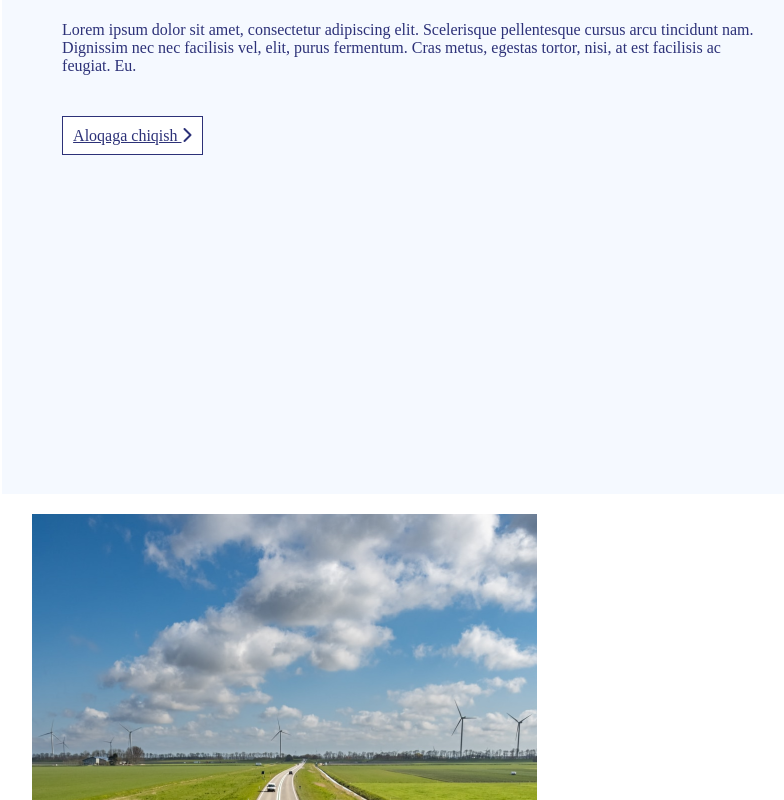
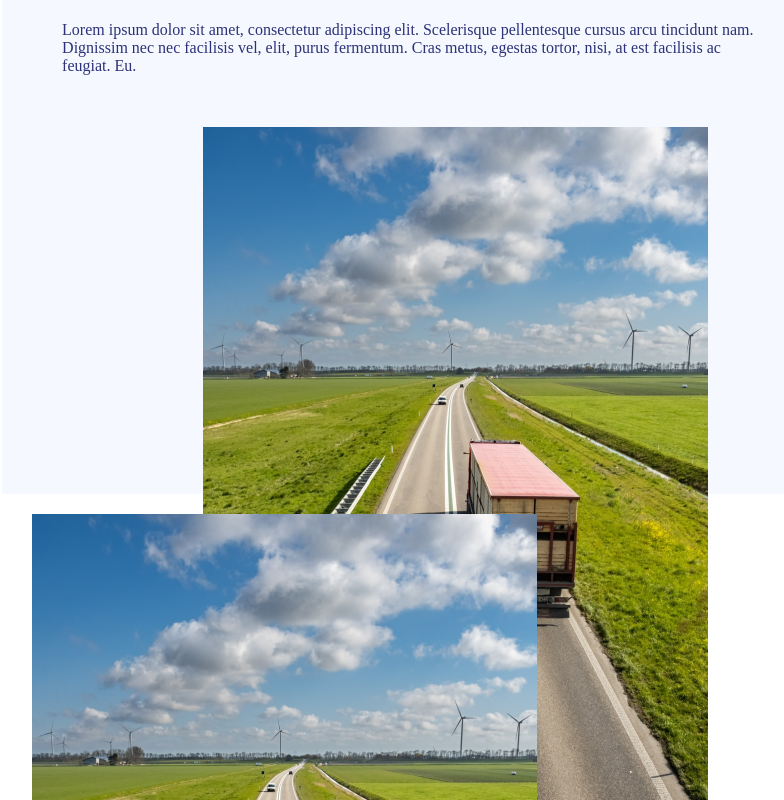
Before and after one commit to hakimov-dev/truck-service-landing, a Vue app: page / in a window 1280 px wide. Shown: the part 1960-2760 px from the top of the page, without its empty margins (96-880 px from the left). Built offline with nearby package versions, Linux system fonts and the light colour scheme; the HTML template or start-up script is replaced by a standard one.

Commit message:
Added image

```diff
--- a/src/components/Content/components/weWhatDo.vue
+++ b/src/components/Content/components/weWhatDo.vue
@@ -11,7 +11,7 @@
           <p class="leading-8 text-left">Lorem ipsum dolor sit amet, consectetur adipiscing elit. Scelerisque pellentesque cursus arcu tincidunt nam. Dignissim nec nec facilisis vel, elit, purus fermentum. Cras metus, egestas tortor, nisi, at est facilisis ac feugiat. Eu.</p>
          <br><br>
           <a href="#contact" class="main-btn">Aloqaga chiqish <i class="fas fa-chevron-right"></i></a>
-
+          <img src="@/assets/img/content-2.png" alt="">
       </div>
       <div class="content-2">
           <img src="@/assets/img/content-2.png" alt="">
```
